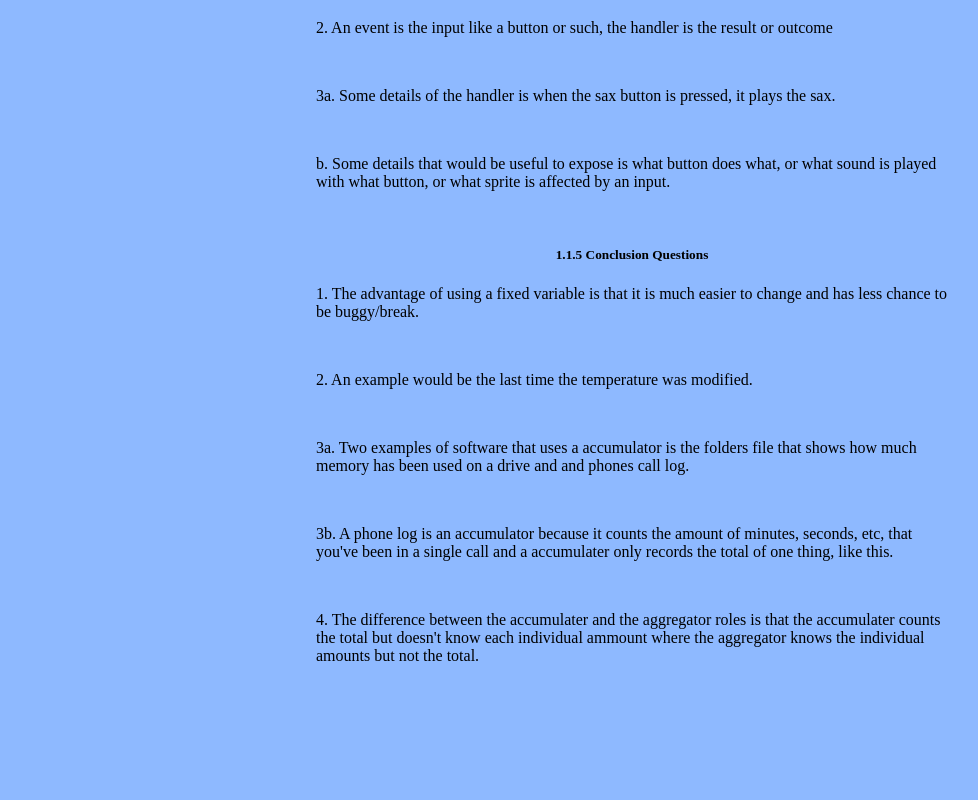
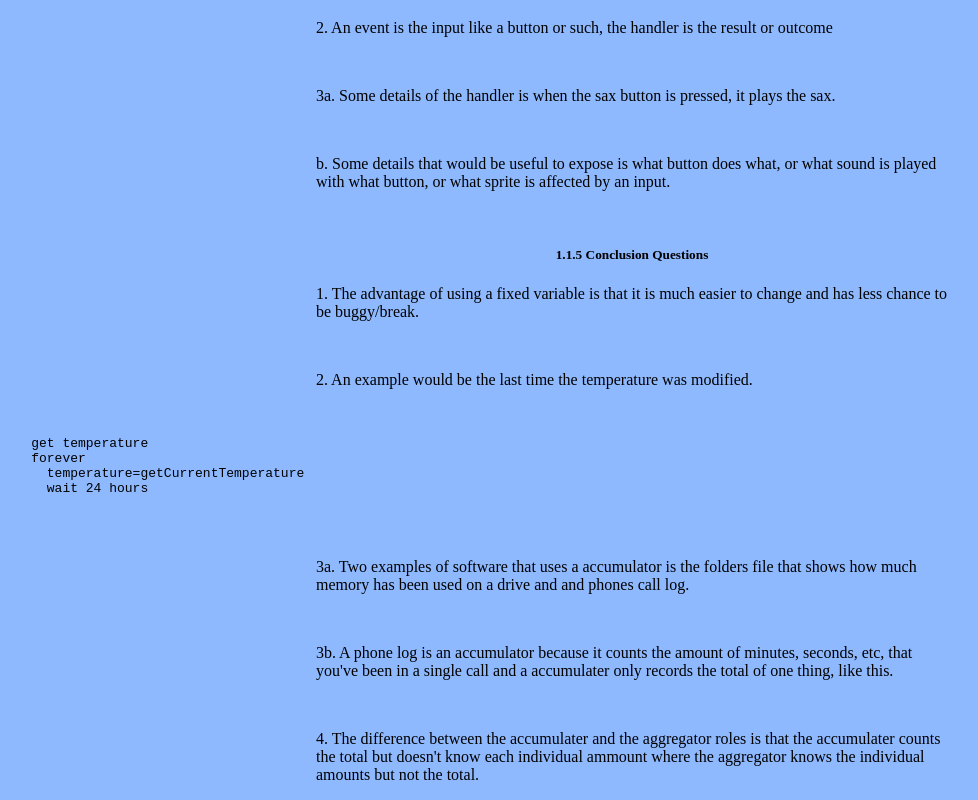
Before and after one commit to JacobGarca/JacobGarca.github.io, a plain HTML site: page portfolio.html in a window 1280 px wide. Shown: the part 3782-4582 px from the top of the page, without its empty margins (8-986 px from the left). Before the commit the page ends 4463 px from the top, so only its background shows below. Drawn offline with Linux system fonts and the light colour scheme.

Commit message:
modified q2

```diff
--- a/portfolio.html
+++ b/portfolio.html
@@ -100,6 +100,13 @@
     <br>
     <p>2. An example would be the last time the temperature was modified.</p>
     <br>
+    <pre>
+    get temperature
+    forever
+      temperature=getCurrentTemperature
+      wait 24 hours
+    </pre>
+    <br>
     <p>3a. Two examples of software that uses a accumulator is the folders file that shows how much memory has been used on a drive and and phones call log.</p>
     <br>
     <p>3b. A phone log is an accumulator because it counts the amount of minutes, seconds, etc, that you've been in a single call and a accumulater only records the total of one thing, like this.</p>
```
